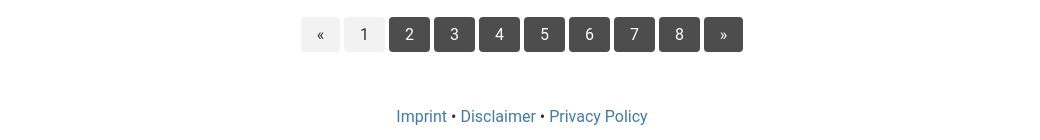
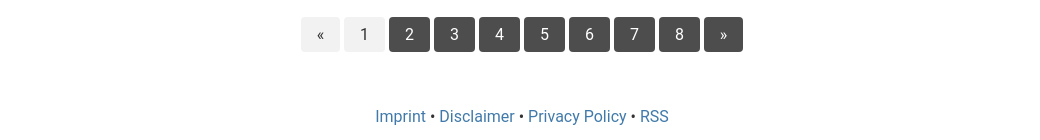
Before and after one commit to telekom-security/telekom-security.github.io, a Jekyll site: the page built from index.html, in a window 1280 px wide and 900 px high, scrolled down 1742 px. Shown: the part 757-897 px from the top of the window, without its empty margins (118-1158 px from the left). Built offline with Jekyll 4.4.1, drawn with Linux system fonts in a browser that asks for light colours; the list of posts is cut into pages by our own code.

Commit message:
Added RSS Link to footer

```diff
--- a/_includes/footer.html
+++ b/_includes/footer.html
@@ -1,6 +1,6 @@
 <footer>
 <a href="/imprint.html">Imprint</a> &bull;
 <a href="/disclaimer.html">Disclaimer</a> &bull;
-<a href="/privacy-policy.html">Privacy Policy</a>
-
+<a href="/privacy-policy.html">Privacy Policy</a> &bull;
+<a href="/atom.xml">RSS</a>
 </footer>
```
